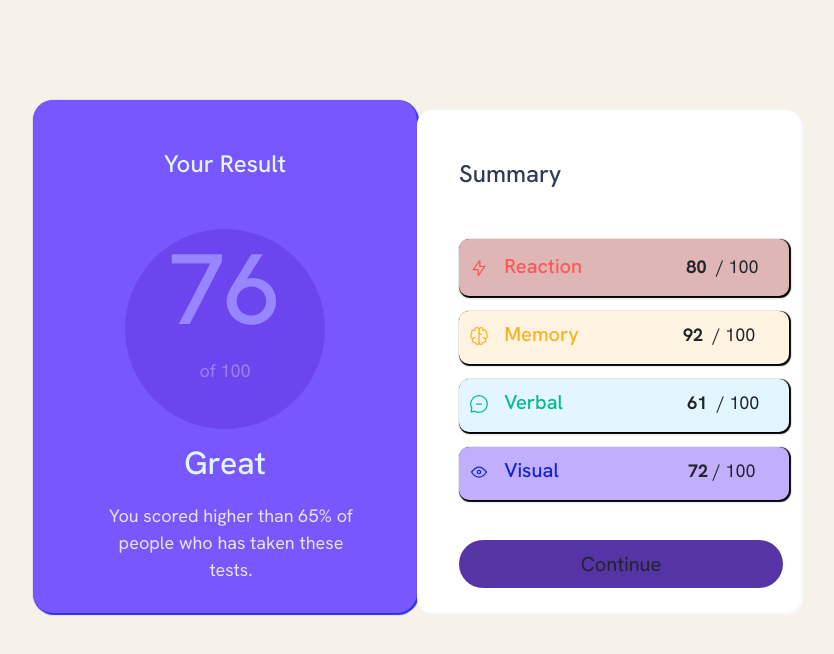
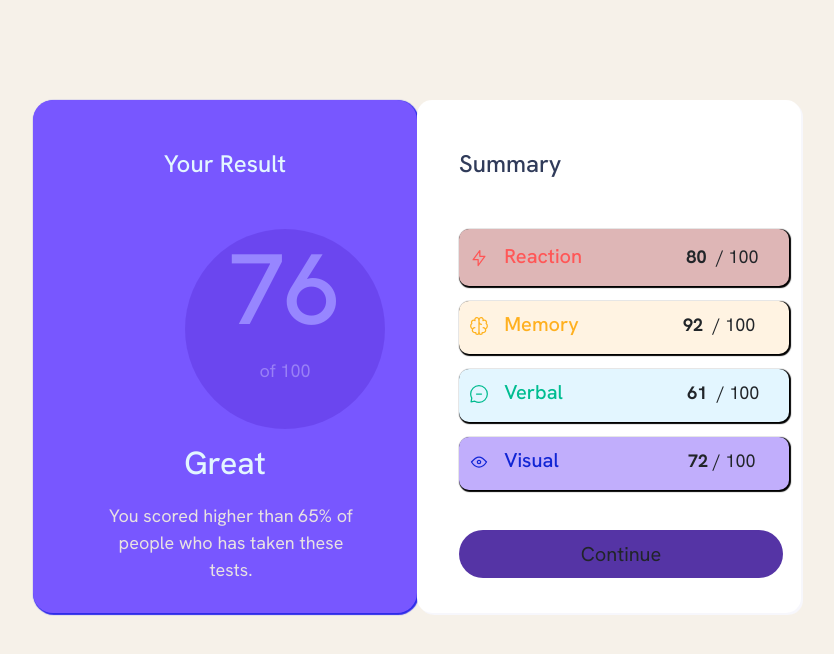
Before and after one commit to Mullerking12/res, a plain HTML site: page index.html in a window 1280 px wide. Shown: the whole page, without its empty margins (117-951 px from the left). Drawn offline with nearby package versions, Linux system fonts and the light colour scheme.

Commit message:
Update style.css
made changes

```diff
--- a/style.css
+++ b/style.css
@@ -126,7 +126,7 @@ h1 {
     height: 200px;
     width: 200px;
     border-radius: 50%;
-    margin-left: 80px;
+    margin-left: 140px;
     opacity: 0;
     animation: opacityOn 5s normal forwards;
     animation-delay: 1s;
@@ -153,8 +153,3 @@ h1 {
     color: #E8E2E2;
     font-size: 18px;
 }
-@media (max-width: 1440px) {
-    #second {
-        margin-top: 10px;
-    }
-}
```
